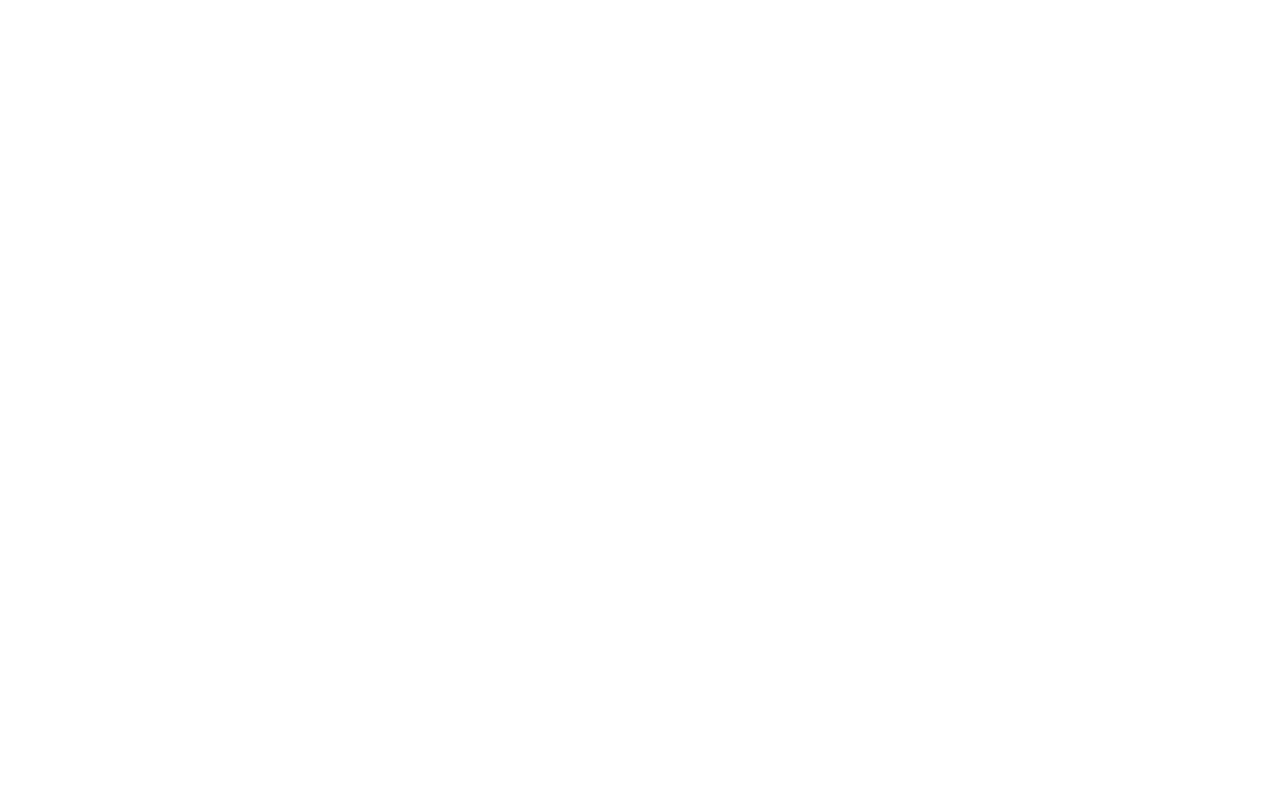
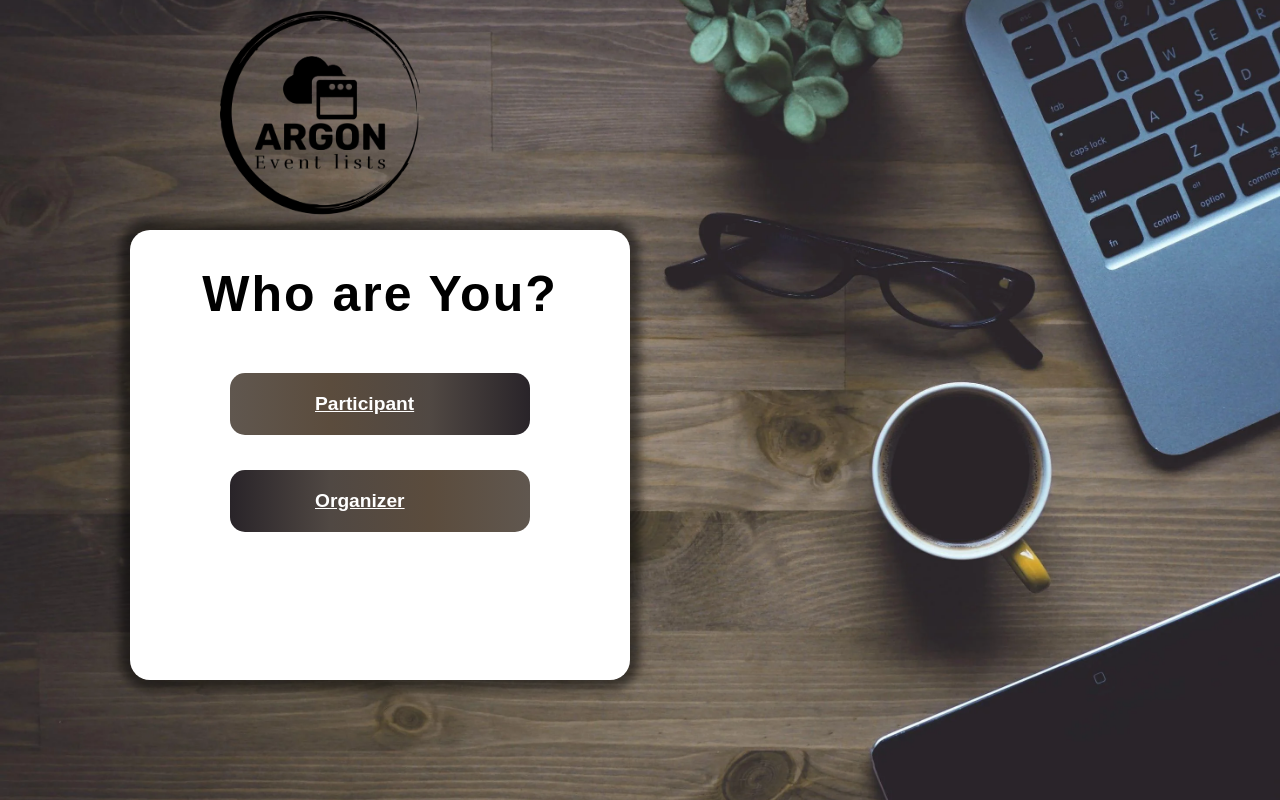
Before and after one commit to zukardex/stackup-1001, a PHP site: page /home.html in a window 1280 px wide. Before the commit the page is empty. Run offline with PHP 8.4, Linux system fonts and the light colour scheme.

Commit message:
Home page added

```diff
--- a/home.html
+++ b/home.html
@@ -1,14 +1,30 @@
 <!DOCTYPE html>
 <html lang="en">
-<head>
-    <meta charset="UTF-8">
-    <meta name="viewport" content="width=device-width, initial-scale=1.0">
-    <link rel="stylesheet" href="styles/home.css">
-    <title>Argon</title>
-</head>
-<body>
-    <header>
+	<head>
+		<meta charset="UTF-8" />
+		<meta name="viewport" content="width=device-width, initial-scale=1.0" />
+		<link rel="stylesheet" href="styles/home.css" />
+		<title>Argon Home</title>
+	</head>
+	<body>
+		<div class="background"></div>
 
-    </header>
-</body>
+		<div class="logo-div">
+			<img
+				class="image"
+				src="/images/argon-high-resolution-logo-black-transparent-black.png"
+				alt=""
+				id="argonLogo"
+			/>
+		</div>
+		<div class="select-box">
+			<div class="text">
+				<h1>Who are You?</h1>
+			</div>
+			<div class="button-sec">
+				<a href="#" class="button , participant-button">Participant</a>
+				<a href="#" class="button , organizer-button">Organizer</a>
+			</div>
+		</div>
+	</body>
 </html>
--- a/images/sAMPLE.CSS
+++ /dev/null
@@ -1 +0,0 @@
-DDVDVVVVDV
--- a/js/login_signup.js
+++ b/js/login_signup.js
@@ -7,12 +7,10 @@ const signupLink = document.querySelector("form .signup-link a");
 signupBtn.onclick = () => {
 	loginForm.style.marginLeft = "-50%";
 	loginText.style.marginLeft = "-50%";
-
 };
 loginBtn.onclick = () => {
 	loginForm.style.marginLeft = "0%";
 	loginText.style.marginLeft = "0%";
-
 };
 signupLink.onclick = () => {
 	signupBtn.click();
--- a/login_signup.html
+++ b/login_signup.html
@@ -5,7 +5,7 @@
 		<meta name="viewport" content="width=device-width, initial-scale=1.0" />
 		<link rel="stylesheet" href="styles/login_signup.css" />
 		<script src="js/login_signup.js"></script>
-		<title>Argon</title>
+		<title>Argon Login</title>
 	</head>
 	<body>
 		<div class="wrapper">
@@ -44,7 +44,6 @@
 							<div class="btn-layer"></div>
 							<input type="submit" value="Login" />
 						</div>
-
 					</form>
 					<form action="signup.php" class="signup" method="post">
 						<div class="field">
--- a/styles/home.css
+++ b/styles/home.css
@@ -0,0 +1,96 @@
+* {
+	margin: 0;
+	padding: 0;
+	box-sizing: border-box;
+	font-family: "Poppins", sans-serif;
+	position: relative;
+}
+body {
+	position: relative;
+	display: flex;
+}
+.background {
+	width: 100%;
+	height: 100vh;
+	background-image: url(/images/background_pavan.webp);
+	background-size: cover;
+	background-position: center;
+}
+.logo-div {
+	position: absolute;
+
+	width: 50%;
+	display: flex;
+	justify-content: center;
+}
+.image {
+	width: 200px;
+}
+.select-box {
+	background-color: white;
+	position: absolute;
+	height: 450px;
+	width: 500px;
+	top: 230px;
+	left: 130px;
+	border-radius: 20px;
+	border: none;
+	box-shadow: 0px 0px 10px 10px rgba(0, 0, 0, 0.5);
+}
+
+.text {
+	display: flex;
+	justify-content: center;
+	margin-top: 35px;
+}
+.text h1 {
+	color: black;
+	font-size: 50px;
+	font-family: Arial, Helvetica, sans-serif;
+	letter-spacing: 2px;
+}
+.button-sec {
+	display: flex;
+	flex-direction: column;
+	margin-top: 50px;
+	align-items: center;
+}
+.button {
+	border-radius: 15px;
+	transition: all 1000s ease;
+	padding: 20px;
+	transition: 0.15s;
+	color: rgb(255, 255, 255);
+}
+.participant-button {
+	font-weight: bold;
+	font-size: larger;
+	width: 300px;
+	background: -webkit-linear-gradient(
+		right,
+		#292429,
+		#504843,
+		#5b4c3d,
+		#60574f
+	);
+	padding-left: 85px;
+}
+.organizer-button {
+	font-weight: bold;
+	font-size: larger;
+	width: 300px;
+	padding-left: 85px;
+	background: -webkit-linear-gradient(
+		left,
+		#292429,
+		#504843,
+		#5b4c3d,
+		#60574f
+	);
+	margin-top: 35px;
+}
+.button:hover {
+	box-shadow: 0px 0px 3px 3px rgba(0, 0, 0, 0.2);
+	font-size: larger;
+	width: 302px;
+}
```
Also changed, not shown: styles/login_signup.css (+17 -20 lines), images/argon-high-resolution-logo-black-transparent-black.png (added), images/argon-high-resolution-logo-transparent-red.png (added), images/background_pavan.webp (added), images/login-background.jpg (added).
